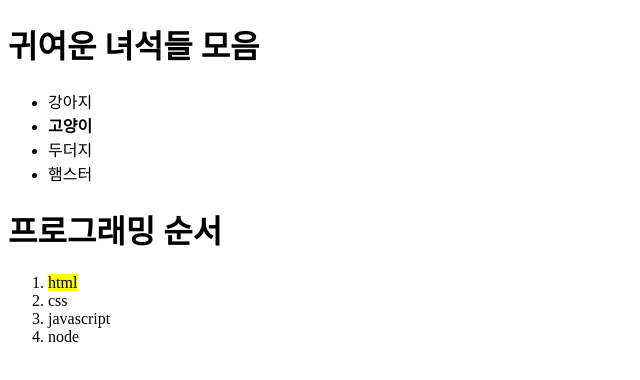
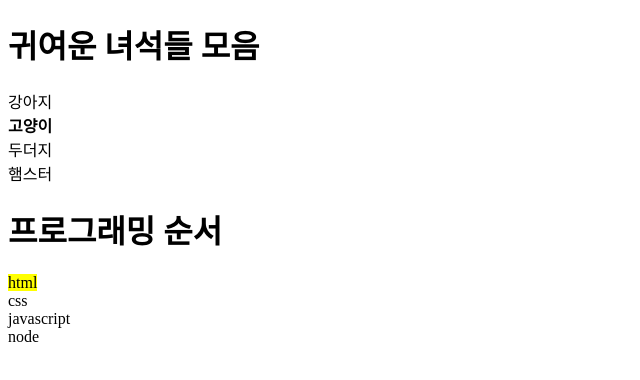
Before and after one commit to uzjaee/html_css_beginner_practice, a plain HTML site: page makeList.html in a window 1280 px wide. Shown: the whole page, without its empty margins (0-640 px from the left). Drawn offline with Linux system fonts and the light colour scheme.

Commit message:
feature : add style for makelist
delete list style and indentation
via adjusting css style

```diff
--- a/makeList.html
+++ b/makeList.html
@@ -4,6 +4,15 @@
     <meta charset="utf-8" />
     <title>목록 만들기</title>
     <body>
+      <style>
+        ul{
+          list-style: none;
+          padding-left: 0px;
+        }
+        ol{
+          list-style :none;
+          padding-left: 0px;
+        }
       </style>
       <h1>귀여운 녀석들 모음</h1>
       <ul>
```
